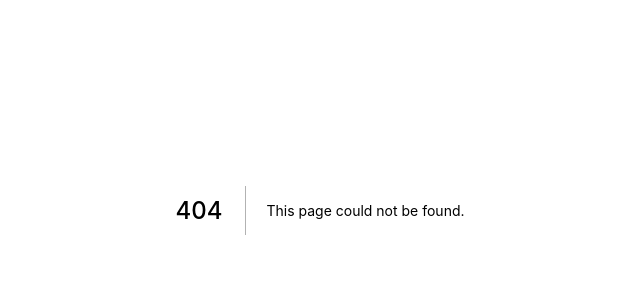
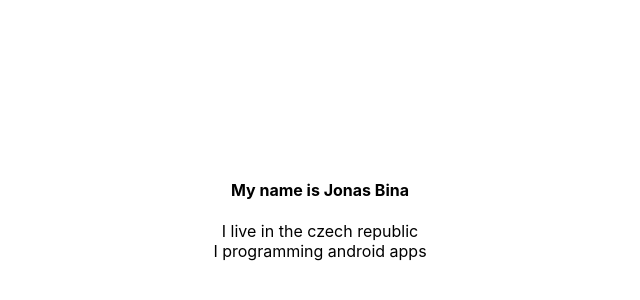
Before and after one commit to jonasbina/jonasbina.com, a Next.js app: page /aboutme in a window 1280 px wide. Before the commit this address had no page. Shown: the part 190-490 px from the top of the page, without its empty margins (320-960 px from the left). Built offline with nearby package versions, Linux system fonts and the light colour scheme.

Commit message:
InitCommit

```diff
--- /dev/null
+++ b/pages/aboutme.js
@@ -0,0 +1,12 @@
+import Head from 'next/head'
+import styles from '../styles/Home.module.css'
+
+export default function Home() {
+  return (
+    <div className={styles.container}>
+    <h4>My name is Jonas Bina</h4>
+    <a>I live in the czech republic</a>
+    <a>I programming android apps</a>
+    </div>
+  )
+}
```
